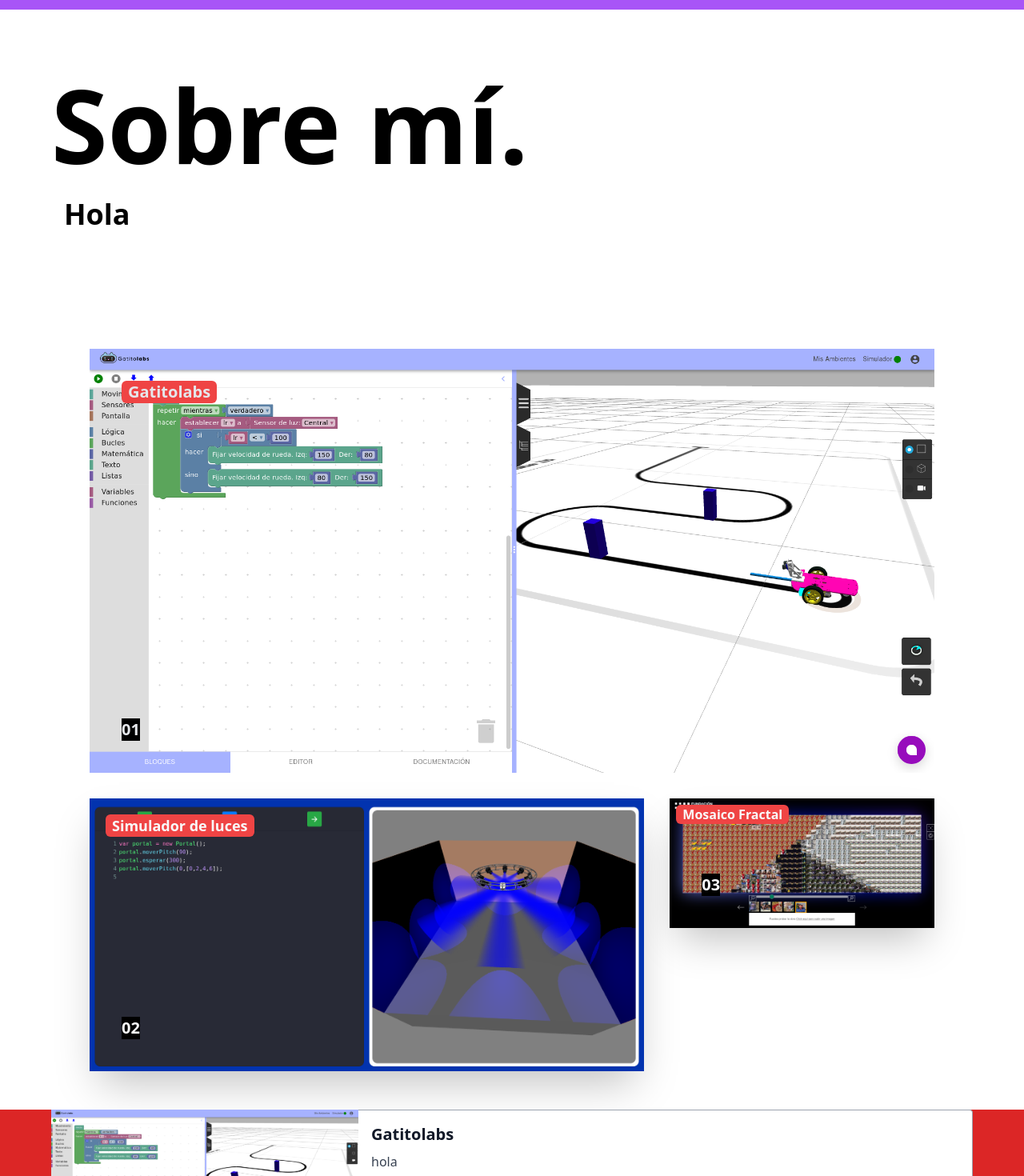
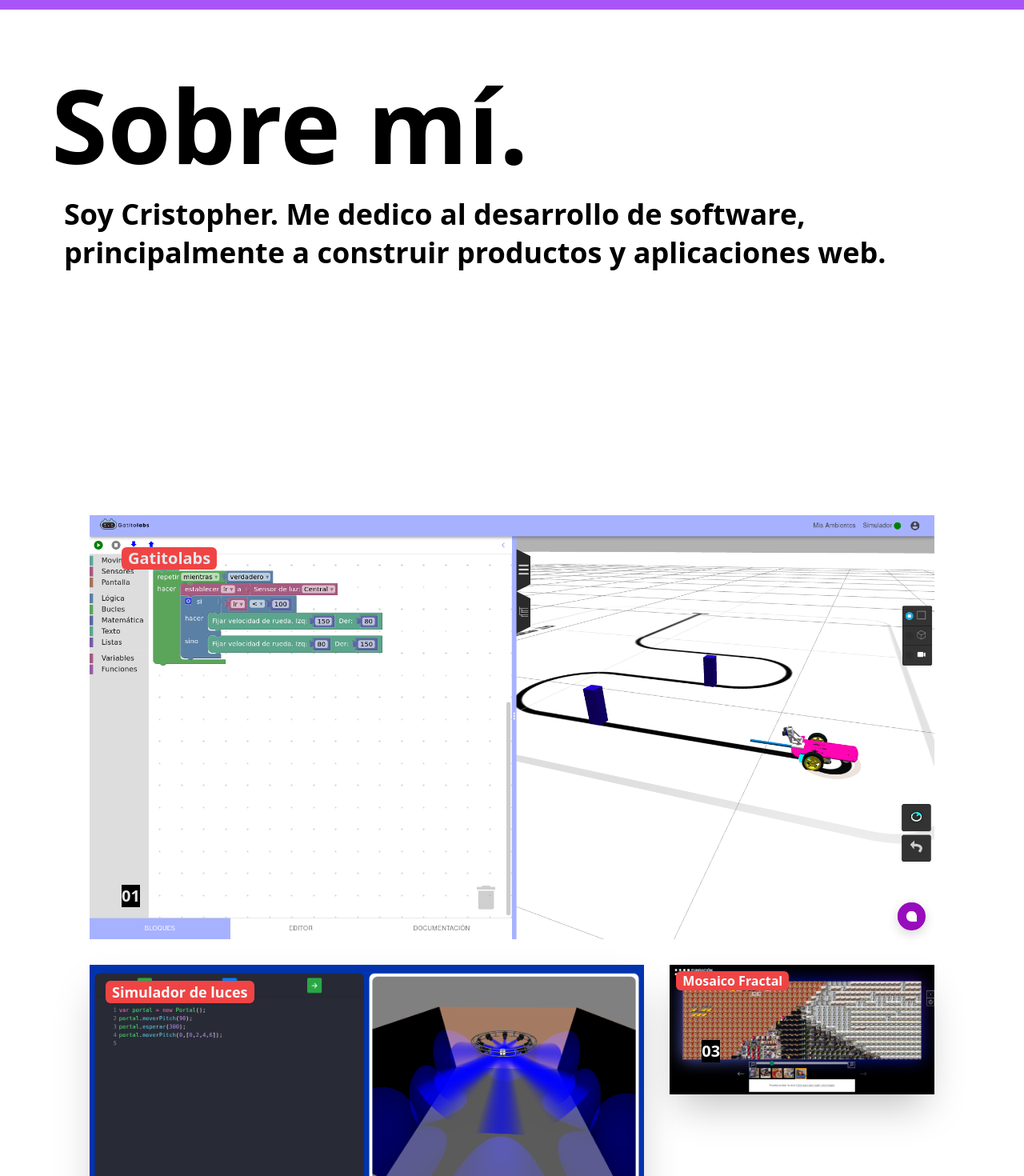
Before and after one commit to ristofer/gatito-portfolio, a Next.js app: page / in a window 1280 px wide. Shown: the part 820-2290 px from the top of the page at 80% size. Built offline with nearby package versions, Linux system fonts and the light colour scheme.

Commit message:
add about me page

```diff
--- a/components/AboutMe.js
+++ b/components/AboutMe.js
@@ -3,7 +3,7 @@ import userData from "@constants/data";
 
 export default function AboutMe() {
     return (
-        <section className="bg-white dark:bg-gray-800">
+        <section className="bg-white dark:bg-gray-800 pb-40">
             <div className="max-w-6xl mx-auto h-48 bg-white dark:bg-gray-800">
                 <h1 className="text-5xl md:text-9xl font-bold py-20 text-center md:text-left">
                     Sobre mí.
@@ -14,7 +14,8 @@ export default function AboutMe() {
                     <p
                     className="leading-loose text-2xl md:text-4xl font-semibold mx-4"
                     style={{ lineHeight: "3rem"}}>
-                        Hola
+                        Soy Cristopher. Me dedico al desarrollo de software, principalmente a
+                        construir productos y aplicaciones web.
                     </p>
                 </div>
             </div>
--- a/components/HighlightedProjects.js
+++ b/components/HighlightedProjects.js
@@ -5,7 +5,7 @@ export default function HighlightedProject() {
     return (
         <div className="bg-white -mt-40 dark:bg-gray-900">
             <div className="max-w-6xl mx-auto">
-                <header className="flex flex-col md:flex-row justify-between items-center pt-40 mx-10 md:my-20 lg:my-0">
+                <header className="flex flex-col md:flex-row justify-end items-center pt-40 mx-10 md:my-20 lg:my-0">
                     <h1 className="text-6xl lg:text-9xl max-w-lg font-bold text-gray-500 my-20 md:my-0 md:text-white dark:text-gray-600 text-center">
                         Proyectos
                     </h1>
--- a/components/Projects.js
+++ b/components/Projects.js
@@ -10,7 +10,7 @@ export default function Projects() {
                 </h1>
             </div>
             <div className="bg-gray-500 dark:bg-gray-900">
-                <div className="max-w-6xl mx-auto grid grid-cols-1 md:grid-cols-2 gap-8 py-20 pb-40">
+                <div className="max-w-6xl mx-auto grid grid-cols-1 md:grid-cols-1 gap-8 pl-4 pr-4 py-20 pb-40">
                     {userData.projects.map((proj, idx) => (
                         <ProjectCard
                             title={proj.title}
@@ -30,7 +30,7 @@ const ProjectCard = ({ title, link, imgUrl, number }) => {
     return (
         <a href={link} className="w-full block shadow-2xl">
             <div className="relative overflow-hidden rounded-3xl">
-                <div className="h-72 object-cover">
+                <div className="h-80 object-cover">
                     <img
                         src={imgUrl}
                         alt="portfolio"
--- a/constants/data.js
+++ b/constants/data.js
@@ -4,6 +4,11 @@ const userData = {
     designation: "Full-Stack Developer",
     avatarUrl: "https://avatars.githubusercontent.com/u/20021589?v=4",
     projects: [
+      {
+        title: "Gatitolabs",
+        link: "https://www.youtube.com/watch?v=ckzbegPFjI4",
+        imgUrl: "/gatitolabs.png",
+      },
       {
         title: "Mosaico Fractal",
         link: "https://mosaico2.gatitolabs.cl",
@@ -13,13 +18,7 @@ const userData = {
         title: "Simulador de luces de escenario",
         link: "https://sim.fgmm.cl/",
         imgUrl: "/simulador-mustakis.png",
-      },
-      {
-        title: "Gatitolabs",
-        link: "https://www.youtube.com/watch?v=ckzbegPFjI4",
-        imgUrl: "/gatitolabs.png",
-      },
-    ],
+      },    ],
     about: {
       title:
         "I'm a software developer that loves building products and web applications that impact millions of lives",
--- /dev/null
+++ b/pages/about.js
@@ -0,0 +1,11 @@
+import React from "react";
+import ContainerBlock from "../components/ContainerBlock";
+import AboutMe from "../components/AboutMe";
+
+export default function about() {
+    return (
+        <ContainerBlock title="Sobre mí">
+            <AboutMe />
+        </ContainerBlock>
+    )
+}
--- a/pages/index.tsx
+++ b/pages/index.tsx
@@ -4,7 +4,6 @@ import ContainerBlock from "../components/ContainerBlock";
 import Hero from "../components/Hero";
 import AboutMe from "../components/AboutMe";
 import HighlightedProjects from "../components/HighlightedProjects";
-import CardsTest from "../components/CardsTest";
 
 export default function Home() {
     return (
@@ -15,9 +14,6 @@ export default function Home() {
             <Hero />
             <AboutMe/>
             <HighlightedProjects />
-            <CardsTest
-                title="Gatitolabs"
-                body="hola"/>
         </ContainerBlock>
     );
 }
--- a/pages/projects.js
+++ b/pages/projects.js
@@ -4,7 +4,7 @@ import Projects from "../components/Projects";
 
 export default function projects() {
     return (
-        <ContainerBlock title="Projects - Cris">
+        <ContainerBlock title="Proyectos - Cris">
             <Projects />
         </ContainerBlock>
     );
```
